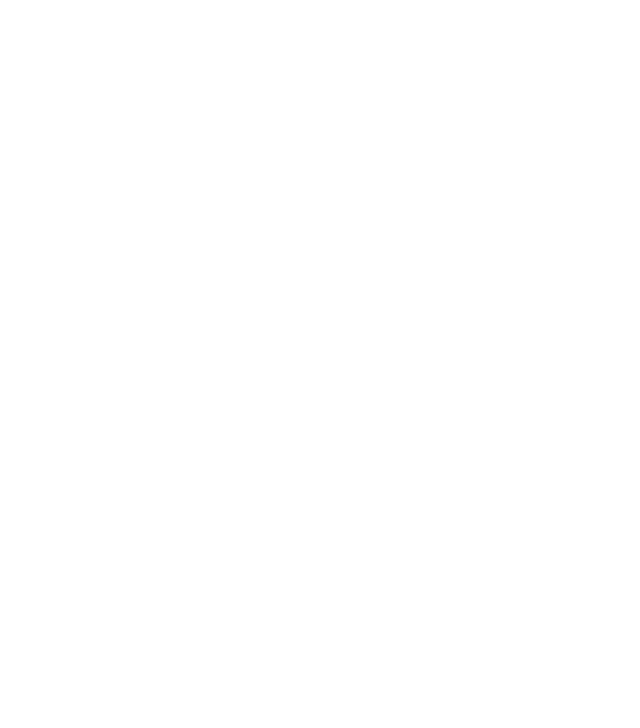
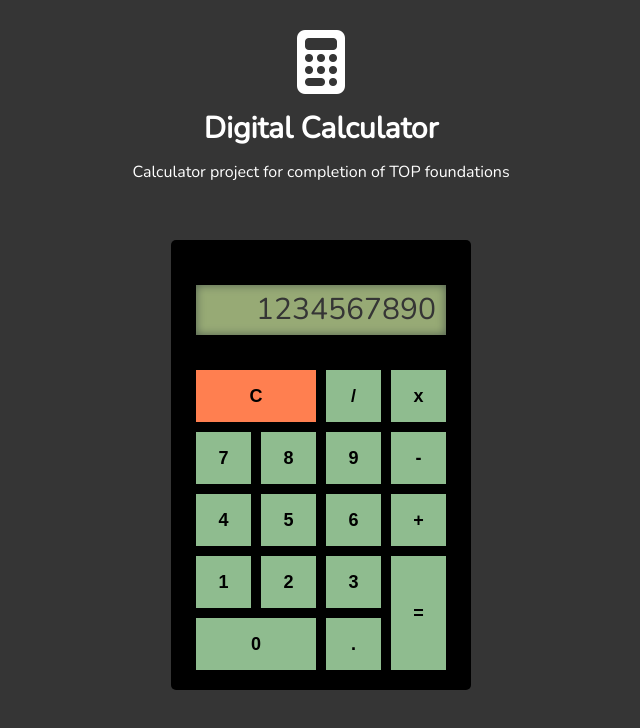
Before and after one commit to bojorquezc/odin_calculator, a plain HTML site: page index.html in a window 1280 px wide. Shown: the whole page, without its empty margins (319-959 px from the left). Drawn offline with nearby package versions, Linux system fonts and the light colour scheme.

Commit message:
Complete initial layout html/css

```diff
--- a/index.html
+++ b/index.html
@@ -11,9 +11,40 @@
     <script src="https://kit.fontawesome.com/406a12ef4f.js" crossorigin="anonymous"></script>
     <link rel="stylesheet" href="https://fonts.googleapis.com/css?family=Nunito">
 </head>
-</head>
 
 <body>
+    <header class="title-section">
+        <i class="fa-sharp fa-solid fa-calculator fa-4x"></i>
+        <h1>Digital Calculator</h1>
+        <p>Calculator project for completion of TOP foundations</p>
+    </header>
+
+    <section class="calculator">
+        <div class="calc-container">
+            <div class="calc-display">
+                <p>1234567890</p>
+            </div>
+            <div class="calc-keys">
+                <button id="clear-button">C</button>
+                <button class="divide-button">/</button>
+                <button class="multiply-button">x</button>
+                <button class="seven-button">7</button>
+                <button class="eight-button">8</button>
+                <button class="nine-button">9</button>
+                <button class="minus-button">-</button>
+                <button class="four-button">4</button>
+                <button class="five-button">5</button>
+                <button class="six-button">6</button>
+                <button class="plus-button">+</button>
+                <button class="one-button">1</button>
+                <button class="two-button">2</button>
+                <button class="three-button">3</button>
+                <button class="equals-button">=</button>
+                <button class="zero-button">0</button>
+                <button class="point-button">.</button>
+            </div>
+        </div>
+    </section>
 
 </body>
 
--- a/style.css
+++ b/style.css
@@ -0,0 +1,129 @@
+/* Reset CSS section*/
+html, body, div, span, applet, object, iframe,
+h1, h2, h3, h4, h5, h6, p, blockquote, pre,
+a, abbr, acronym, address, big, cite, code,
+del, dfn, em, img, ins, kbd, q, s, samp,
+small, strike, strong, sub, sup, tt, var,
+b, u, i, center,
+dl, dt, dd, ol, ul, li,
+fieldset, form, label, legend,
+table, caption, tbody, tfoot, thead, tr, th, td,
+article, aside, canvas, details, embed,
+figure, figcaption, footer, header, hgroup,
+menu, nav, output, ruby, section, summary,
+time, mark, audio, video {
+	margin: 0;
+	padding: 0;
+	border: 0;
+	font-size: 100%;
+	font: inherit;
+	vertical-align: baseline;
+}
+/* HTML5 display-role reset for older browsers */
+article, aside, details, figcaption, figure,
+footer, header, hgroup, menu, nav, section {
+	display: block;
+
+}
+body {
+	line-height: 1;
+}
+ol, ul {
+	list-style: none;
+}
+blockquote, q {
+	quotes: none;
+}
+blockquote:before, blockquote:after,
+q:before, q:after {
+	content: '';
+	content: none;
+}
+table {
+	border-collapse: collapse;
+	border-spacing: 0;
+}
+
+
+/* Main CSS*/
+
+body {
+    font-family: "Nunito", Verdana, Geneva, Tahoma, sans-serif;
+    background-color: #353535;
+    color: white;
+}
+
+h1 {
+    font-size: 30px;
+    font-weight: bold;
+    padding: 20px 0px 20px 0px;
+}
+
+.title-section {
+    padding: 30px;
+    display: flex;
+    flex-direction: column;
+    align-items: center;
+}
+
+.calculator {
+    padding: 30px;
+    display: flex;
+    flex-direction: column;
+    align-items: center;
+}
+
+.calc-container {
+    width: 300px;
+    height: 450px;
+    border-radius: 5px;
+    background-color: #000000;
+}
+
+.calc-display {
+    background-color: #97aa75;
+    box-shadow: inset 0 0 10px #505e4f;
+    font-size: 30px;
+    text-align: right;
+    color: #353535;
+    padding: 10px;
+    margin: 45px 25px 10px 25px;
+}
+
+.calc-keys {
+    display: grid;
+    grid-template-columns: repeat(4, 1fr);
+    grid-template-rows: repeat(5, 1fr);
+    gap: 10px;
+    padding: 25px;
+    height: 300px;
+}
+
+.calc-keys button {
+    background-color: #8fbc8f;
+    font-weight: bold;
+    border: none;
+    font-size: 18px;
+}
+
+.calc-keys button:hover {
+    background-color: #1e492f;
+    color: #a0d168;
+}
+
+#clear-button {
+    background-color: #ff7f50;
+    grid-column: 1 / span 2;
+}
+
+#clear-button:hover {
+    background-color: #9e3f1c;
+}
+
+.equals-button {
+    grid-row: span 2;
+}
+
+.zero-button {
+    grid-column: span 2;
+}
```
